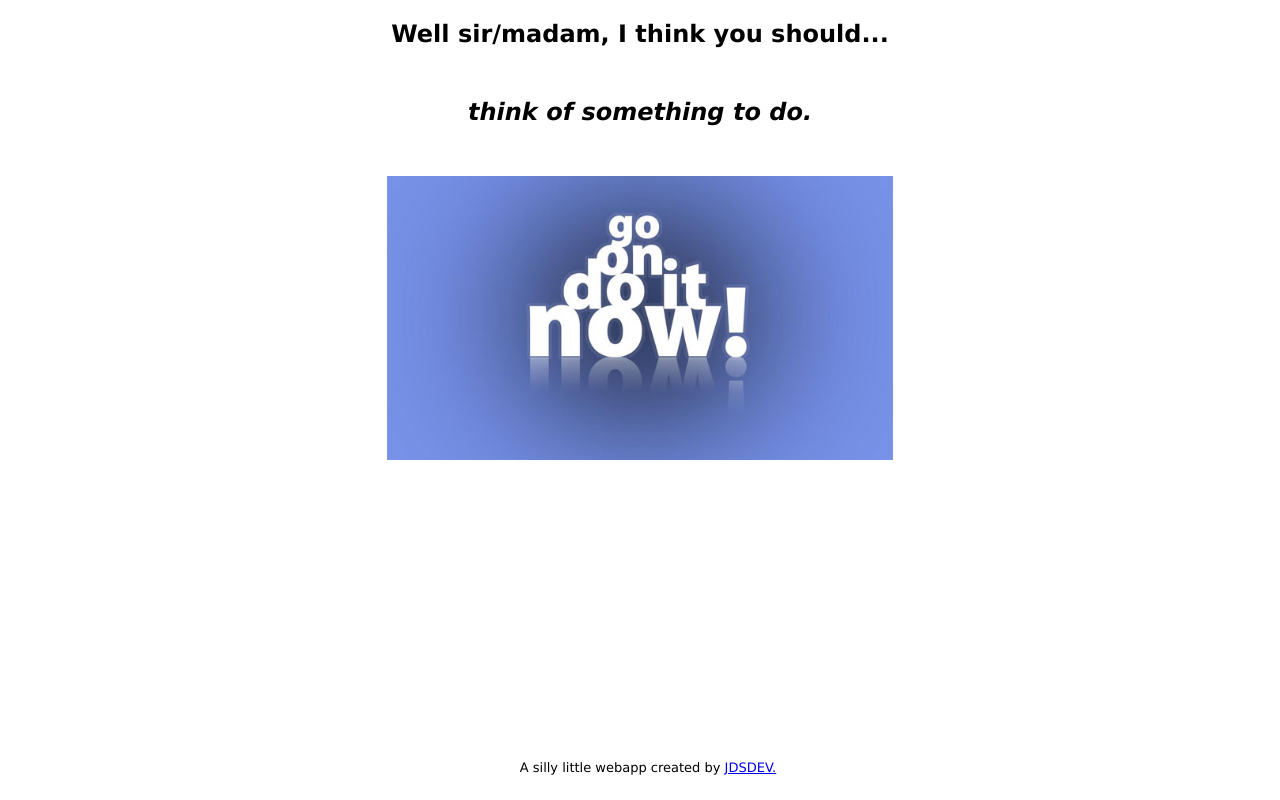
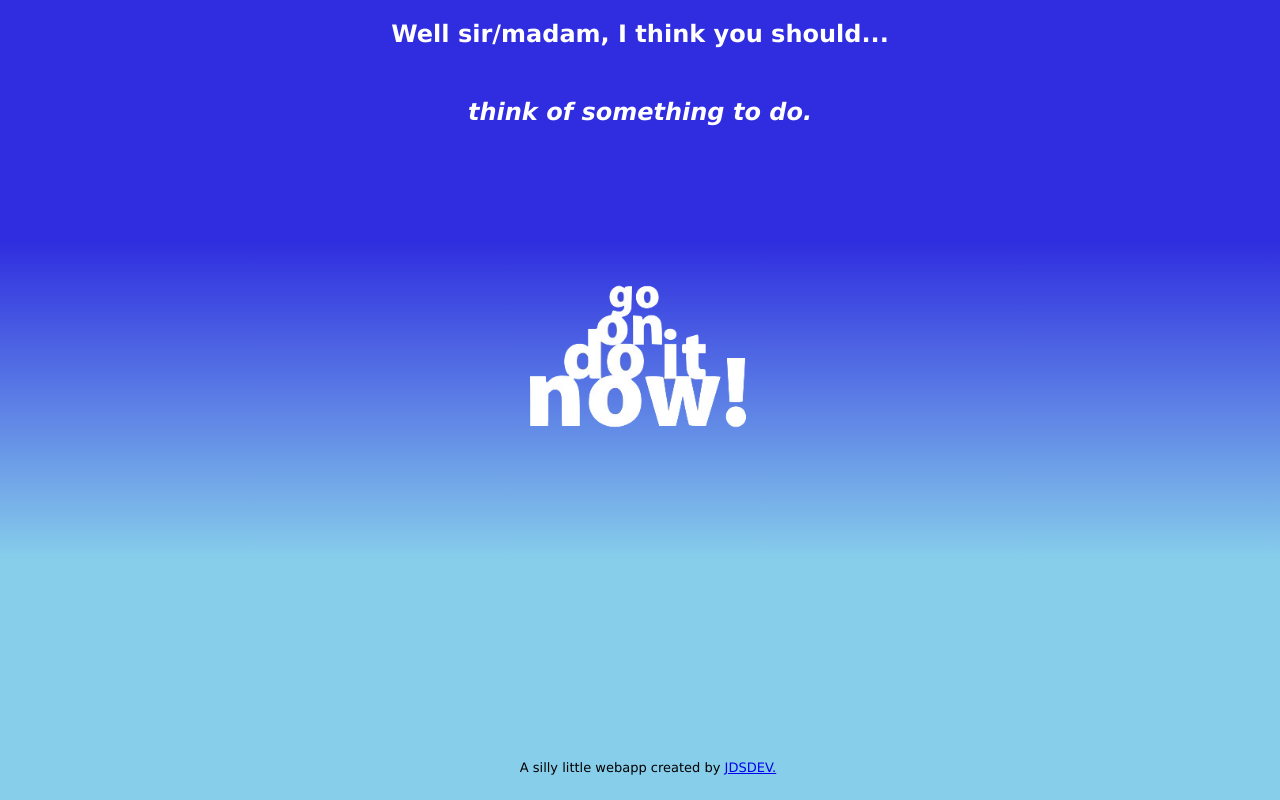
Before and after one commit to joshschusterman/study, a Flask app: page /decision in a window 1280 px wide. Run offline with Flask 2, Linux system fonts and the light colour scheme.

Commit message:
decision-maker updated, added JS.

```diff
--- a/decision-maker/pseudoCode.txt
+++ b/decision-maker/pseudoCode.txt
@@ -11,3 +11,4 @@ If no answers, print "you should think of something to do!"
 OTHER IDEAS
 
 Use event handler to print a quote about making decisions every time pic is clicked?
+- event handler onclick, innerHTML, etc.
--- /dev/null
+++ b/decision-maker/static/scripts.js
@@ -0,0 +1,18 @@
+function quotes() {
+
+    quote[0] = ""
+    quote[1] = "“Unsuccessful people make decisions based on their current situation; successful people make decisions based on where they want to be.” - Anonymous"
+    quote[2] = "“Don’t base your decisions on the advice of those who don’t have to deal with the results.” - Anonymous"
+    quote[3] = "“Good decisions come from experience, and experience comes from bad decisions.” - Anonymous"
+    quote[4] = "“You are only one decision from a totally different life.” - Anonymous"
+    quote[5] = "“Always go with the choice that scares you the most, because that’s the one that is going to help you grow.” - Caroline Myss"
+    quote[6] = "“In the end, we only regret the chances we didn’t take and the decisions we waited to make.” - Anonymous"
+    quote[7] = "“Sometimes it’s the smallest decisions that can change your life forever.” - Anonymous"
+    quote[8] = "“Make and be confident in your own decisions. Stop looking for people’s approval for everything. Live your life and do what you want.” - Anonymous"
+    quote[9] = "“You don’t have to defend or explain your decisions to anyone. It’s your life. Live it without apologies.” - Anonymous"
+    quote[10] = "“When someone makes a decision, he is really diving into a strong current that will carry him to places he had never dreamed of when he first made the decision.” - Paulo Coelho"
+
+    num = Math.floor((Math.random() * 10) + 1);
+
+    document.getElementById("quote").innerHTML = quote[num];
+}
--- a/decision-maker/static/styles.css
+++ b/decision-maker/static/styles.css
@@ -1,7 +1,22 @@
 html
 {
+    height: 100%;
     text-align: center;
     font-family: Verdana, Geneva, Tahoma, sans-serif;
+    background: no-repeat center linear-gradient(rgb(47, 45, 223) 30%, skyblue 70%);
+    background-position: center;
+    background-repeat: no-repeat;
+    background-size: cover;
+}
+
+h2
+{
+    color: white;
+}
+
+p
+{
+
 }
 
 #decision_pic
@@ -12,8 +27,14 @@ html
 
 #do_it
 {
+    margin-top: 70px;
     width: 40%;
     height: auto;
+    animation: fadeIn ease 5s;
+    -webkit-animation: fadeIn ease 5s;
+    -moz-animation: fadeIn ease 5s;
+    -o-animation: fadeIn ease 5s;
+    -ms-animation: fadeIn ease 5s;
 }
 
 .inputs
--- a/decision-maker/templates/decision.html
+++ b/decision-maker/templates/decision.html
@@ -14,7 +14,10 @@
         {% endif %}
     </div>
     <div>
-        <img src="../static/doit.jpg" alt="do it" id="do_it">
+        <img src="../static/doit.png" alt="do it" id="do_it" onclick="quotes()">
+    </div>
+    <div>
+        <p id="quote"></p>
     </div>
 
 {% endblock %}
--- a/decision-maker/templates/layout.html
+++ b/decision-maker/templates/layout.html
@@ -6,6 +6,7 @@
         <meta name="viewport" content="initial-scale=1, width=device-width">
         <title>Decision Maker</title>
         <link rel="stylesheet" href="../static/styles.css">
+        <script src="../static/scripts.js"></script>
     </head>
     <body>
 
```
Also changed, not shown: decision-maker/static/doit.jpg (deleted), decision-maker/static/doit.png (added), 1 other file.
